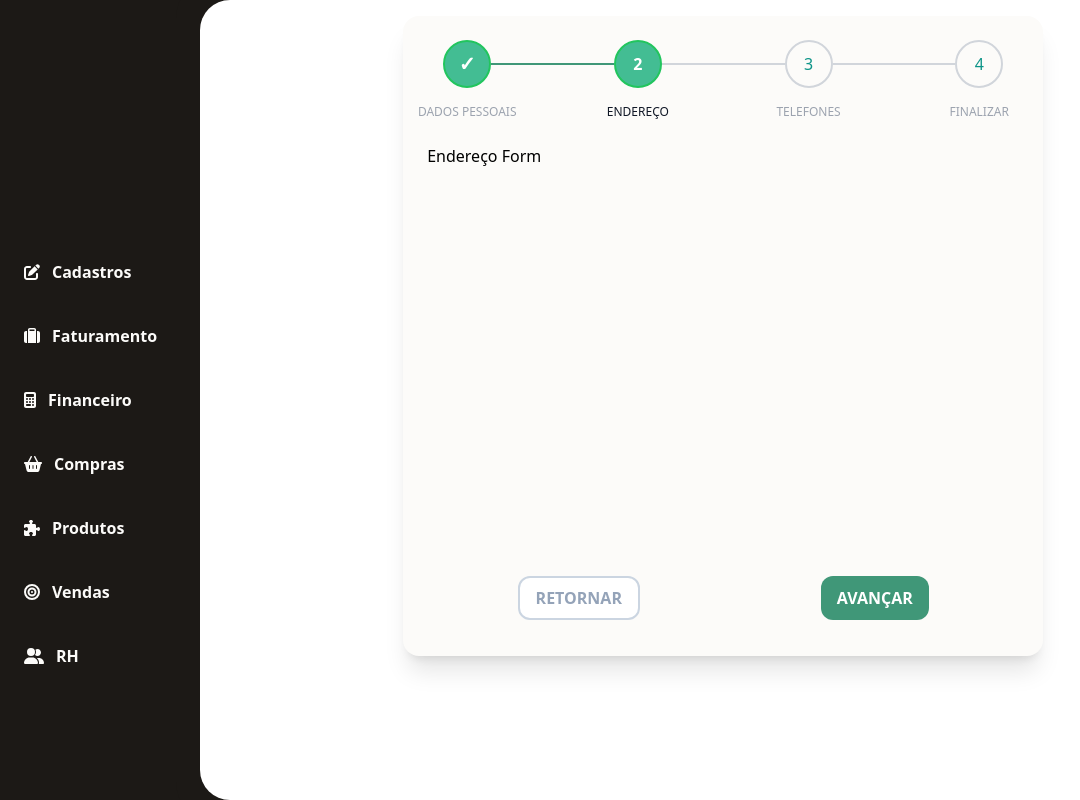
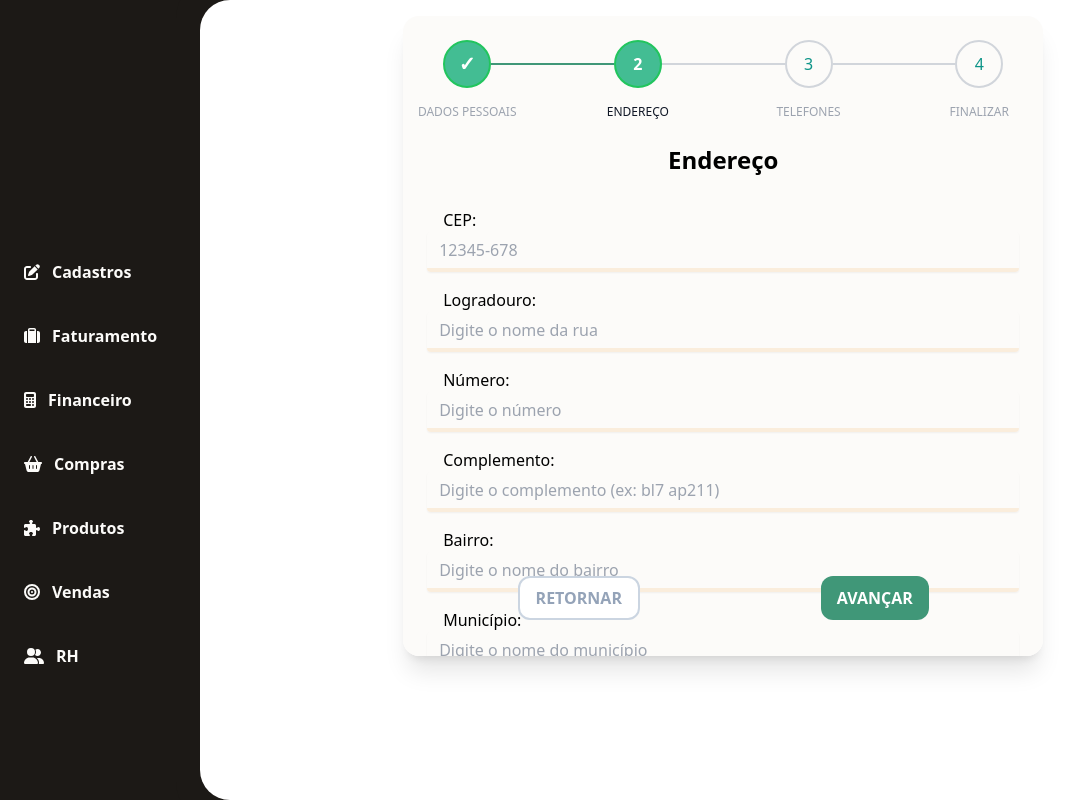
Before and after one commit to kadu20es/gogus-react-ts, a React (Vite) app: page / in a window 1280 px wide. Both pictures are taken after a click on the button "AVANÇAR". Shown: the whole page, without its empty margins (0-1080 px from the left). Built offline with nearby package versions, Linux system fonts and the light colour scheme.

Commit message:
Feat: finalizado o formulário de endereço e adicionada função de busca cep

```diff
--- a/package.json
+++ b/package.json
@@ -14,11 +14,13 @@
     "@fortawesome/free-solid-svg-icons": "^6.6.0",
     "@fortawesome/react-fontawesome": "^0.2.2",
     "@hookform/resolvers": "^3.9.0",
+    "axios": "^1.7.7",
     "lucide-react": "^0.439.0",
     "react": "^18.3.1",
     "react-dom": "^18.3.1",
     "react-hook-form": "^7.53.0",
     "react-router-dom": "^6.26.1",
+    "viacep": "^1.0.0",
     "zod": "^3.23.8"
   },
   "devDependencies": {
--- a/src/components/steps/EnderecoForm.tsx
+++ b/src/components/steps/EnderecoForm.tsx
@@ -1,8 +1,175 @@
+import { useForm } from "react-hook-form"
+import { zodResolver } from "@hookform/resolvers/zod"
+import { z } from "zod"
+import { useEffect, useState } from "react"
+import { createUserFormSchema } from "../../utils/validations"
+import { cepMask } from "../../utils/cpfMask"
+import viacep from "../../services/viacepApi"
+import { ViaCEP } from "viacep"
+
+type CreateUserFormData = z.infer<typeof createUserFormSchema>
+
 export default function EnderecoForm() {
+
+    const [output, setOutput] = useState('')
+
+    const {
+        register,
+        handleSubmit,
+        trigger,
+        formState: {errors},
+        control,
+        watch,
+        setValue,
+    } = useForm<CreateUserFormData>({
+        resolver: zodResolver(createUserFormSchema),
+        mode: "all",
+        criteriaMode: "all",
+        defaultValues: {
+            endereco: {
+                logradouro: "",
+                numero: "",
+                complemento: "",
+                cep: "",
+                bairro: "",
+                municipio: "",
+                uf: ""
+            }
+        }
+    })
+
+    const cepValue: string = watch("endereco.cep")
+
+    // adiciona os dados do cep
+    useEffect(() => {
+        //setValue("endereco.cep", cepMask(cepValue))
+        //console.log(cepValue)
+        const getCep = async () => {
+            if (cepValue.length >= 8) {
+                try {
+                    //const cep = cepValue.substring(0,5).concat(cepValue.substring(6,9))
+                    const response = await viacep.get(`${cepValue}/json`)
+                    setValue("endereco.logradouro", response.data.logradouro)
+                    setValue("endereco.bairro", response.data.bairro)
+                    setValue("endereco.municipio", response.data.localidade)
+                    setValue("endereco.uf", response.data.uf)
+                    setValue("endereco.cep", response.data.cep)
+
+                } catch (error) {
+                    console.log('Não foi possível completar a requisição', error)
+                }
+            }
+        }
+        getCep()
+    }, [cepValue, setValue])
+
+
     return (
         <div className="flex flex-col h-[50vh]">
-            <h1></h1>
-            Endereço Form
+            <h1 className="text-2xl antialiased font-bold text-center">Endereço</h1>
+            <form className="flex flex-col gap-4 w-full mt-8">
+
+                <div className="flex flex-col">
+                    <label
+                        htmlFor="cep"
+                        className="ml-4 font-medium"
+                        >CEP:
+                    </label>
+                    <input
+                        type="text"
+                        className="border-b-4 border-notBrown-color shadow-sm rounded h-10 px-3 outline-none bg-transparent"
+                        placeholder="12345-678"
+                        maxLength={9}
+                        {...register('endereco.cep')}/>
+                    <p>{errors.endereco?.logradouro && <span>{errors.endereco.logradouro.message}</span>}</p>
+                </div>
+
+                <div className="flex flex-col">
+                    <label
+                        htmlFor="logradouro"
+                        className="ml-4 font-medium"
+                        >Logradouro:
+                    </label>
+                    <input
+                        type="text"
+                        className="border-b-4 border-notBrown-color shadow-sm rounded h-10 px-3 outline-none bg-transparent"
+                        placeholder="Digite o nome da rua"
+                        {...register('endereco.logradouro')}/>
+                    <p>{errors.endereco?.logradouro && <span>{errors.endereco.logradouro.message}</span>}</p>
+                </div>
+
+                <div className="flex flex-col">
+                    <label
+                        htmlFor="numero"
+                        className="ml-4 font-medium"
+                        >Número:
+                    </label>
+                    <input
+                        type="text"
+                        className="border-b-4 border-notBrown-color shadow-sm rounded h-10 px-3 outline-none bg-transparent"
+                        maxLength={8}
+                        placeholder="Digite o número"
+                        {...register('endereco.numero')}/>
+                    <p>{errors.endereco?.numero && <span>{errors.endereco.numero.message}</span>}</p>
+                </div>
+
+                <div className="flex flex-col">
+                    <label
+                        htmlFor="complemento"
+                        className="ml-4 font-medium"
+                        >Complemento:
+                    </label>
+                    <input
+                        type="text"
+                        className="border-b-4 border-notBrown-color shadow-sm rounded h-10 px-3 outline-none bg-transparent"
+                        placeholder="Digite o complemento (ex: bl7 ap211)"
+                        {...register('endereco.complemento')}/>
+                        <p>{errors.endereco?.complemento && <span>{errors.endereco.complemento.message}</span>}</p>
+                </div>
+
+                <div className="flex flex-col">
+                    <label
+                        htmlFor="bairro"
+                        className="ml-4 font-medium"
+                        >Bairro:
+                    </label>
+                    <input
+                        type="text"
+                        className="border-b-4 border-notBrown-color shadow-sm rounded h-10 px-3 outline-none bg-transparent"
+                        placeholder="Digite o nome do bairro"
+                        {...register("endereco.bairro")}
+                        />
+                        <p>{errors.endereco?.bairro && <span>{errors.endereco.bairro.message}</span>}</p>
+                </div>
+
+                <div className="flex flex-col">
+                    <label
+                        htmlFor="municipio"
+                        className="ml-4 font-medium">Município:
+                    </label>
+                    <input
+                        type="text"
+                        className="border-b-4 border-notBrown-color shadow-sm rounded h-10 px-3 outline-none bg-transparent"
+                        placeholder="Digite o nome do município"
+                        {...register("endereco.municipio")}
+                        />
+                        <p>{errors.endereco?.municipio && <span>{errors.endereco.municipio.message}</span>}</p>
+                </div>
+
+                <div className="flex flex-col">
+                    <label
+                        htmlFor="uf"
+                        className="ml-4 font-medium">UF:</label>
+                    <input
+                        type="text"
+                        className="border-b-4 border-notBrown-color shadow-sm rounded h-10 px-3 outline-none bg-transparent"
+                        placeholder=""
+                        {...register("endereco.uf")}
+                        />
+                        <p>{errors.endereco?.uf && <span>{errors.endereco.uf?.message}</span>}</p>
+                </div>
+            </form>
+
         </div>
     )
 }
--- /dev/null
+++ b/src/services/viacepApi.ts
@@ -0,0 +1,29 @@
+import axios from "axios";
+
+//const addr: string = 'http://viacep.com.br'
+
+//const viacep = fetch()
+const viacep = axios.create({
+    baseURL: "https://viacep.com.br/ws/"
+})
+
+/*
+    Dados fornecidos:
+
+    bairro
+    cep
+    complemento
+    ddd
+    estado
+    gia
+    ibge
+    localidade
+    logradouro
+    regiao
+    siafi
+    uf
+    unidade
+
+*/
+
+export default viacep
--- a/src/styles/global.css
+++ b/src/styles/global.css
@@ -670,10 +670,6 @@ video {
   height: 100vh;
 }
 
-.h-\[45vh\] {
-  height: 45vh;
-}
-
 .h-\[50vh\] {
   height: 50vh;
 }
@@ -791,16 +787,16 @@ video {
   border-bottom-right-radius: 1.5rem;
 }
 
+.rounded-tl-3xl {
+  border-top-left-radius: 1.5rem;
+}
+
 .rounded-tl-\[1\.5rem\] {
   border-top-left-radius: 1.5rem;
 }
 
 .rounded-tr-3xl {
   border-top-right-radius: 1.5rem;
-}
-
-.rounded-tl-3xl {
-  border-top-left-radius: 1.5rem;
 }
 
 .border {
--- a/src/utils/cpfMask.tsx
+++ b/src/utils/cpfMask.tsx
@@ -40,3 +40,16 @@ export const cnpjMask = (cnpj: string) => {
 
     return cnpj
 }
+
+export const cepMask = (cep: string) => {
+    cep = cep.replace(/\D/g,"")
+
+    cep.slice(0,9)
+    console.log(cep)
+
+    if (cep.length >= 5) {
+        cep = cep.slice(0,5) + "-" + cep.slice(5)
+    }
+
+    return cep
+}
```
Also changed, not shown: src/components/steps/PessoaJuridicaForm.tsx (+1 -10 lines), 1 other file (tests, documents, lock files or other folders).
